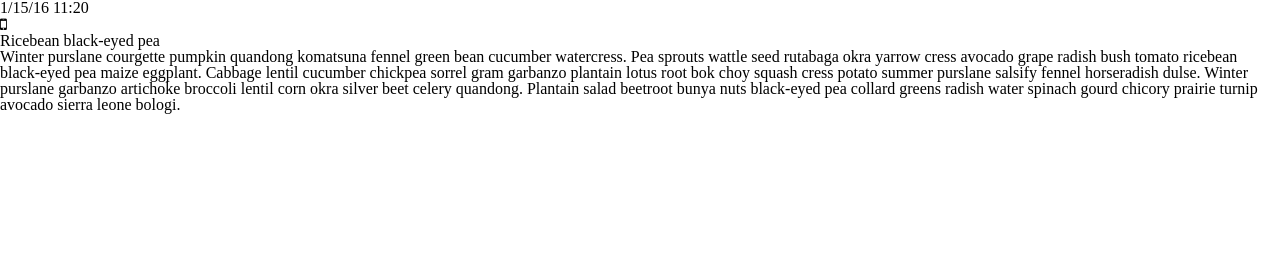
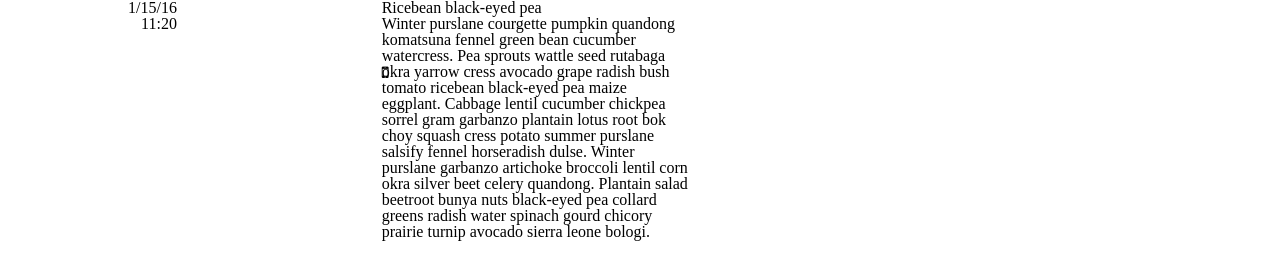
Before and after one commit to byrondevonwall/vertical-timeline, a plain HTML site: page index.html in a window 1280 px wide. Drawn offline with Linux system fonts and the light colour scheme; files that its build step writes are made by us from their sources.

Commit message:
Add initial content section css

```diff
--- a/assets/css/style.css
+++ b/assets/css/style.css
@@ -1,7 +1,9 @@
 /*********************************************************************
 element selectors
 *********************************************************************/
-
+article {
+  display: inline-block;
+}
 
 
 
@@ -12,9 +14,44 @@ element selectors
 class-selectors
 *********************************************************************/
 
+.main {
+  margin: 0 10%;
+}
 
+.tlsection {
+  display: inline-block;
+}
 
+.tltime {
+  z-index: 1;
+  display: inline-block;
+  float: left;
+  padding: 0 20% 0 0;
+}
 
+.tltimedate {
+  display: block;
+  text-align: right;
+}
+
+.tltimetime {
+  display: block;
+  text-align: right
+}
+
+.tlicon {
+  z-index: 1;
+  display: inline-block;
+  position: absolute;
+  top: 0;
+  padding: 5% 0 90% 0;
+}
+
+.tlcontent {
+  z-index: 1;
+  width: 30%;
+  margin: none;
+}
 
 /*********************************************************************
 
--- a/index.html
+++ b/index.html
@@ -9,12 +9,12 @@
     <div class="main">
       <section class="tlsection">
         <time class="tltime" datetime="2016-01-15 11:20">
-          <span>1/15/16</span>
-          <span>11:20</span>
+          <span class="tltimedate">1/15/16</span>
+          <span class="tltimetime">11:20</span>
         </time>
-        <div class="tlicon tlicon-phone">
+        <span class="tlicon tlicon-phone">
           <i class="fa fa-mobile"></i>
-        </div>
+        </span>
         <article class="tlcontent">
           <header class="tlcontentheader">
           </header>
```
